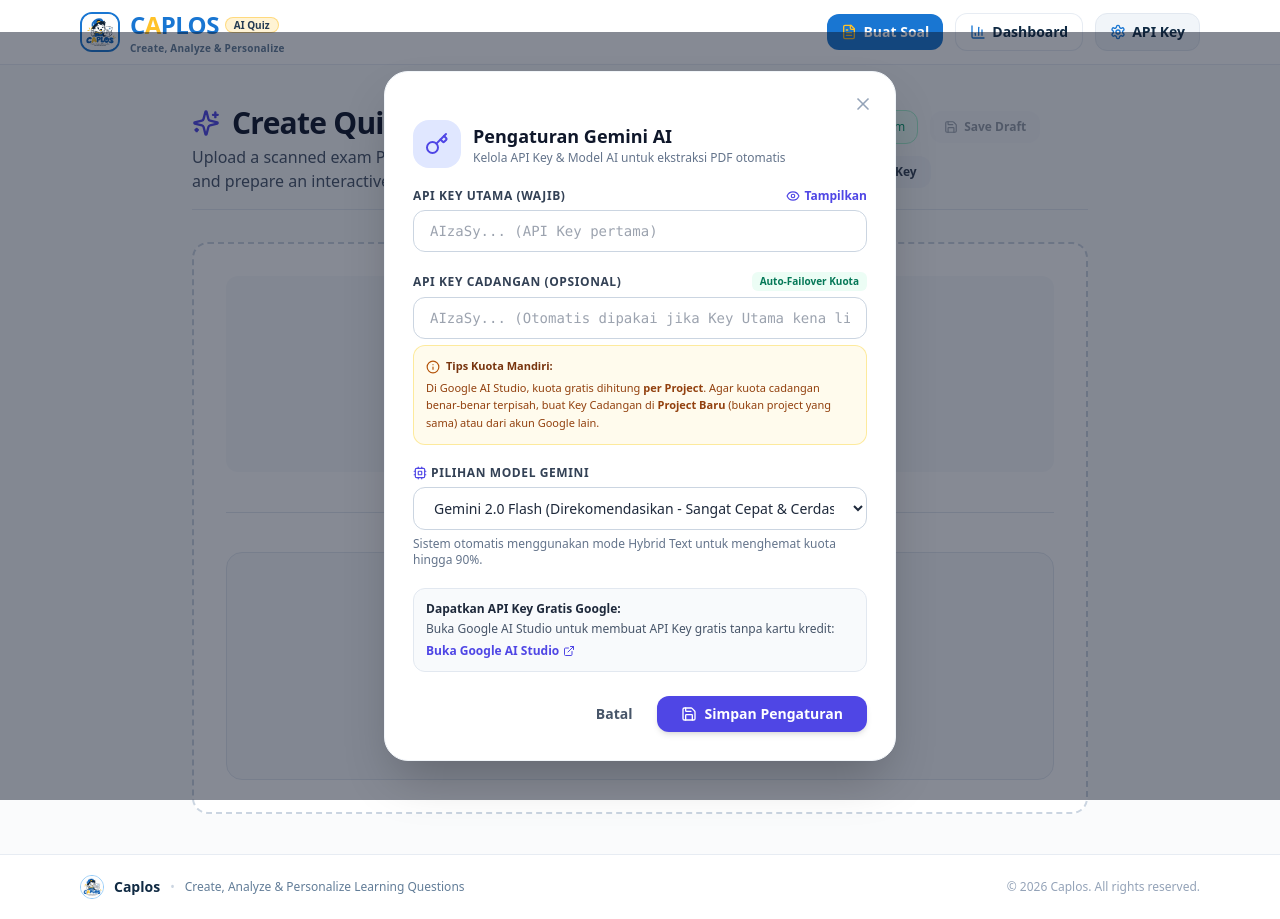
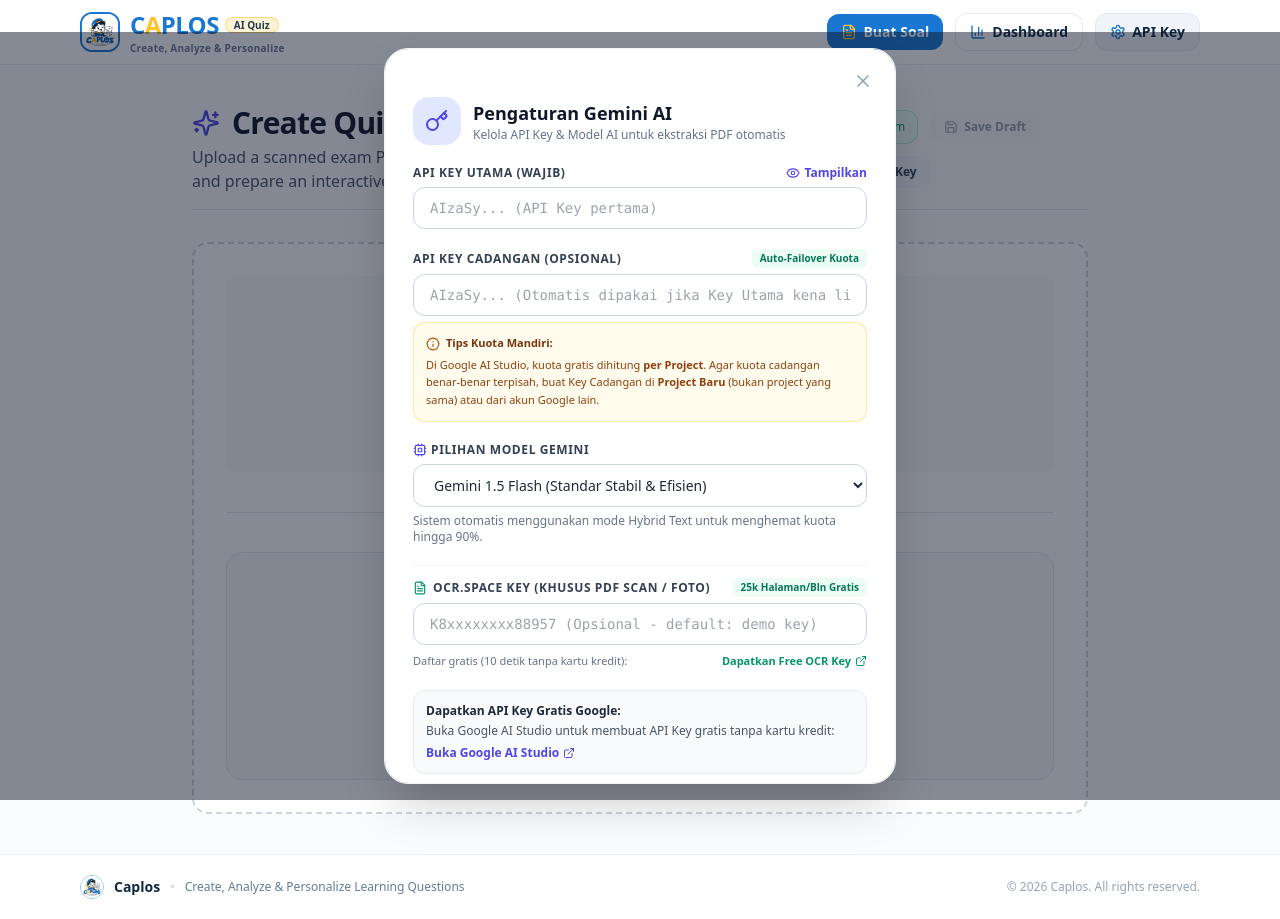
Before and after one commit to saputraresearch/SoalCaplos, a Next.js app: page /admin/create in a window 1280 px wide. Both pictures are taken after a click on the button "Set Gemini API Key". Built offline with nearby package versions, Linux system fonts and the light colour scheme.

Commit message:
feat(ocr): add OCR.space free engine for scanned PDFs, fix 404 on gemini-1.5-pro, and prioritize active flash models

```diff
--- a/src/app/admin/create/page.tsx
+++ b/src/app/admin/create/page.tsx
@@ -195,6 +195,8 @@
       }
     }
 
+    const customOcrKey = typeof window !== "undefined" ? localStorage.getItem("quizcaplos_ocrspace_key") || "" : "";
+
     const formData = new FormData();
     formData.append("file", file);
     if (customApiKey) {
@@ -202,6 +204,9 @@
     }
     if (customModel) {
       formData.append("model", customModel);
+    }
+    if (customOcrKey) {
+      formData.append("ocr_api_key", customOcrKey);
     }
 
     try {
@@ -211,6 +216,9 @@
       }
       if (customModel) {
         headers["x-gemini-model"] = customModel;
+      }
+      if (customOcrKey) {
+        headers["x-ocrspace-api-key"] = customOcrKey;
       }
 
       const res = await fetch("/api/parse-pdf", {
--- a/src/app/api/parse-pdf/route.ts
+++ b/src/app/api/parse-pdf/route.ts
@@ -3,6 +3,7 @@
 import { ParsedQuestion } from "@/lib/types";
 import { enrichQuestionsWithImages } from "@/lib/pdfImageExtractor";
 import { extractPdfDigitalText } from "@/lib/pdfTextExtractor";
+import { extractScannedPdfWithOcrSpace } from "@/lib/ocrSpace";
 import { getActiveGeminiModels, normalizeModelName } from "@/lib/geminiModels";
 import { logServerError } from "@/lib/serverLogger";
 import dns from "dns";
@@ -70,8 +71,8 @@
     const base64Data = pdfBuffer.toString("base64");
 
     const requestedModel = (req.headers.get("x-gemini-model") || (formData.get("model") as string | null))?.trim();
-    // Prioritize 1.5-flash and 2.0-flash so that if a new project has limit: 0 on 2.0-flash, 1.5-flash succeeds
-    const candidateList = [requestedModel, "gemini-1.5-flash", "gemini-2.0-flash", "gemini-1.5-pro"].filter(Boolean) as string[];
+    // Prioritize high-throughput flash models with universal free tier availability
+    const candidateList = [requestedModel, "gemini-1.5-flash", "gemini-2.0-flash", "gemini-1.5-flash-8b", "gemini-1.5-flash-latest"].filter(Boolean) as string[];
     const modelsToTry = Array.from(new Set(candidateList.map((m) => normalizeModelName(m))));
     console.log(`[parse-pdf] Candidate models to try in order:`, modelsToTry, `(Active keys: ${apiKeys.length})`);
 
@@ -155,6 +156,26 @@
     console.log(
       `[parse-pdf] Hybrid text extraction: hasDigitalText=${digitalTextResult.hasDigitalText}, chars=${digitalTextResult.charCount}, pages=${digitalTextResult.pageCount}`
     );
+
+    // If no digital text detected, try OCR.space to convert scanned pages into text (0 AI tokens)
+    if (!digitalTextResult.hasDigitalText) {
+      const ocrApiKey = (req.headers.get("x-ocrspace-api-key") || (formData.get("ocr_api_key") as string | null))?.trim();
+      try {
+        const ocrResult = await extractScannedPdfWithOcrSpace(pdfBuffer, ocrApiKey);
+        if (ocrResult.success && ocrResult.text) {
+          console.log(`[parse-pdf] OCR.space successfully converted scanned PDF to text (${ocrResult.text.length} chars)`);
+          digitalTextResult = {
+            hasDigitalText: true,
+            fullText: ocrResult.text,
+            charCount: ocrResult.text.length,
+            pageCount: ocrResult.pageCount || 1,
+            pageTexts: [{ pageNumber: 1, text: ocrResult.text }],
+          };
+        }
+      } catch (ocrErr) {
+        console.warn("[parse-pdf] OCR.space attempt error:", ocrErr);
+      }
+    }
 
     // If digital text exists, send PURE TEXT as the primary prompt!
     // This cuts token consumption by 99% (from ~250,000 visual tokens to ~1,500 text tokens)
--- a/src/components/SettingsModal.tsx
+++ b/src/components/SettingsModal.tsx
@@ -1,7 +1,7 @@
 "use client";
 
 import { useState, useEffect } from "react";
-import { Key, Save, Check, ExternalLink, X, ShieldCheck, Cpu, Eye, EyeOff, Info } from "lucide-react";
+import { Key, Save, Check, ExternalLink, X, ShieldCheck, Cpu, Eye, EyeOff, Info, FileText } from "lucide-react";
 
 interface SettingsModalProps {
   isOpen: boolean;
@@ -18,8 +18,9 @@
 export default function SettingsModal({ isOpen, onClose }: SettingsModalProps) {
   const [primaryKey, setPrimaryKey] = useState("");
   const [backupKey, setBackupKey] = useState("");
+  const [ocrSpaceKey, setOcrSpaceKey] = useState("");
   const [showKeys, setShowKeys] = useState(false);
-  const [model, setModel] = useState("gemini-2.0-flash");
+  const [model, setModel] = useState("gemini-1.5-flash");
   const [saved, setSaved] = useState(false);
 
   useEffect(() => {
@@ -28,8 +29,9 @@
       const [k1, ...rest] = storedKey.split(/[\s,\n;]+/).filter(Boolean);
       setPrimaryKey(k1 || "");
       setBackupKey(rest.join(",") || "");
+      setOcrSpaceKey(localStorage.getItem("quizcaplos_ocrspace_key") || "");
 
-      let storedModel = localStorage.getItem("quizcaplos_gemini_model") || "gemini-2.0-flash";
+      let storedModel = localStorage.getItem("quizcaplos_gemini_model") || "gemini-1.5-flash";
       if (
         storedModel.includes("3.6") ||
         storedModel.includes("2.5") ||
@@ -37,12 +39,10 @@
         storedModel === "gemini-3.6-flash" ||
         storedModel === "gemini-2.5-flash" ||
         storedModel === "gemini-2.5-pro" ||
-        storedModel === "gemini-2.0-flash-exp" ||
-        storedModel === "gemini-1.5-flash-latest" ||
-        storedModel === "gemini-1.5-pro-latest"
+        storedModel === "gemini-2.0-flash-exp"
       ) {
-        storedModel = "gemini-2.0-flash";
-        localStorage.setItem("quizcaplos_gemini_model", "gemini-2.0-flash");
+        storedModel = "gemini-1.5-flash";
+        localStorage.setItem("quizcaplos_gemini_model", "gemini-1.5-flash");
       }
       setModel(storedModel);
     }
@@ -52,6 +52,7 @@
     if (typeof window !== "undefined") {
       const combined = [primaryKey.trim(), backupKey.trim()].filter(Boolean).join(",");
       localStorage.setItem("quizcaplos_gemini_api_key", combined);
+      localStorage.setItem("quizcaplos_ocrspace_key", ocrSpaceKey.trim());
       localStorage.setItem("quizcaplos_gemini_model", model);
       setSaved(true);
       setTimeout(() => {
@@ -157,6 +158,38 @@
           </p>
         </div>
 
+        {/* OCR.space Free API Key (Khusus PDF Scan / Foto Kamera) */}
+        <div className="space-y-1.5 pt-3 border-t border-slate-100">
+          <div className="flex items-center justify-between">
+            <label className="block text-xs font-bold uppercase tracking-wider text-slate-700 flex items-center gap-1.5">
+              <FileText className="w-3.5 h-3.5 text-emerald-600" />
+              <span>OCR.space Key (Khusus PDF Scan / Foto)</span>
+            </label>
+            <span className="text-[10px] text-emerald-700 bg-emerald-50 px-2 py-0.5 rounded-md font-bold">
+              25k Halaman/Bln Gratis
+            </span>
+          </div>
+          <input
+            type={showKeys ? "text" : "password"}
+            value={ocrSpaceKey}
+            onChange={(e) => setOcrSpaceKey(e.target.value)}
+            placeholder="K8xxxxxxxx88957 (Opsional - default: demo key)"
+            className="w-full px-4 py-2.5 rounded-xl border border-slate-300 text-sm font-mono focus:ring-2 focus:ring-emerald-500 focus:outline-hidden"
+          />
+          <div className="flex items-center justify-between text-[11px] text-slate-500 pt-0.5">
+            <span>Daftar gratis (10 detik tanpa kartu kredit):</span>
+            <a
+              href="https://ocr.space/ocrapi"
+              target="_blank"
+              rel="noreferrer"
+              className="inline-flex items-center gap-1 text-emerald-600 font-bold hover:underline"
+            >
+              <span>Dapatkan Free OCR Key</span>
+              <ExternalLink className="w-3 h-3" />
+            </a>
+          </div>
+        </div>
+
         <div className="p-3 bg-slate-50 border border-slate-200 rounded-xl text-xs text-slate-600 space-y-1">
           <span className="font-semibold text-slate-800">Dapatkan API Key Gratis Google:</span>
           <p>Buka Google AI Studio untuk membuat API Key gratis tanpa kartu kredit:</p>
--- a/src/lib/geminiModels.ts
+++ b/src/lib/geminiModels.ts
@@ -2,8 +2,9 @@
  * Helper to normalize and sanitize model names, correcting non-existent or experimental models
  */
 export function normalizeModelName(model?: string | null): string {
-  if (!model) return "gemini-2.0-flash";
+  if (!model) return "gemini-1.5-flash";
   const clean = model.trim().replace(/^models\//, "");
+  if (clean === "gemini-1.5-pro") return "gemini-1.5-pro-latest";
   if (
     clean.includes("3.6") ||
     clean.includes("2.5") ||
@@ -85,10 +86,10 @@
   // Official verified Gemini models on v1beta API
   const fallback = [
     normalizedPreferred,
+    "gemini-1.5-flash",
     "gemini-2.0-flash",
-    "gemini-1.5-flash",
     "gemini-1.5-flash-latest",
-    "gemini-1.5-pro",
+    "gemini-1.5-flash-8b",
     "gemini-1.5-pro-latest",
   ].filter(Boolean) as string[];
 
--- /dev/null
+++ b/src/lib/ocrSpace.ts
@@ -0,0 +1,61 @@
+/**
+ * OCR.space Free API Client
+ * Used as a fallback for scanned PDF documents that have no embedded digital text.
+ * Generates plain text (25,000 free requests/month) which is then parsed by LLM as lightweight text.
+ */
+export async function extractScannedPdfWithOcrSpace(
+  pdfBuffer: Buffer,
+  apiKey?: string | null
+): Promise<{ success: boolean; text: string; pageCount: number; error?: string }> {
+  const key = (apiKey || process.env.OCR_SPACE_API_KEY || "helloworld").trim();
+
+  try {
+    const form = new FormData();
+    form.append("apikey", key);
+    form.append("isOverlayRequired", "false");
+    form.append("OCREngine", "2"); // Engine 2 is optimized for numbers, English & Latin characters
+    form.append("detectOrientation", "true");
+    form.append("scale", "true");
+
+    const blob = new Blob([new Uint8Array(pdfBuffer)], { type: "application/pdf" });
+    form.append("file", blob, "scanned_document.pdf");
+
+    console.log(`[OCR.space] Submitting scanned PDF buffer (${(pdfBuffer.length / 1024).toFixed(1)} KB) to OCR.space...`);
+    const res = await fetch("https://api.ocr.space/parse/image", {
+      method: "POST",
+      body: form,
+      signal: AbortSignal.timeout(35000), // 35-second timeout
+    });
+
+    if (!res.ok) {
+      return { success: false, text: "", pageCount: 0, error: `OCR.space returned HTTP ${res.status}` };
+    }
+
+    const data = await res.json();
+
+    if (data.IsErroredOnProcessing && Array.isArray(data.ErrorMessage)) {
+      const errStr = data.ErrorMessage.join("; ");
+      console.warn("[OCR.space] Processing error:", errStr);
+      return { success: false, text: "", pageCount: 0, error: errStr };
+    }
+
+    if (Array.isArray(data.ParsedResults)) {
+      const pages = data.ParsedResults.map((p: any, idx: number) => {
+        const pageText = (p.ParsedText || "").trim();
+        return `[--- Halaman ${idx + 1} ---]\n${pageText}`;
+      }).filter(Boolean);
+
+      const fullText = pages.join("\n\n").trim();
+      if (fullText.length >= 20) {
+        console.log(`[OCR.space] Successfully extracted ${fullText.length} characters from scanned PDF across ${pages.length} pages.`);
+        return { success: true, text: fullText, pageCount: pages.length };
+      }
+    }
+
+    return { success: false, text: "", pageCount: 0, error: "Tidak ada teks yang dapat dikenali dari gambar scan." };
+  } catch (err: unknown) {
+    const msg = err instanceof Error ? err.message : String(err);
+    console.warn("[OCR.space] Fetch error:", msg);
+    return { success: false, text: "", pageCount: 0, error: msg };
+  }
+}
```
